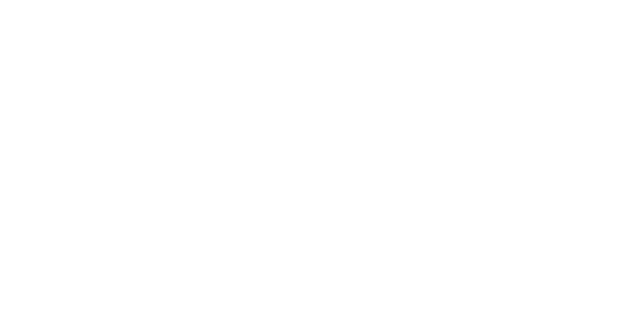
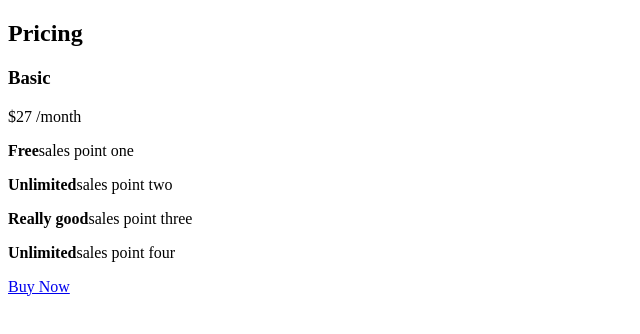
Before and after one commit to sabbir10s/pricing-card, a plain HTML site: page index.html in a window 1280 px wide. Shown: the whole page, without its empty margins (0-640 px from the left). Drawn offline with Linux system fonts and the light colour scheme.

Commit message:
first card added

```diff
--- a/index.html
+++ b/index.html
@@ -1,5 +1,6 @@
 <!DOCTYPE html>
 <html lang="en">
+
 <head>
     <meta charset="UTF-8">
     <meta http-equiv="X-UA-Compatible" content="IE=edge">
@@ -9,7 +10,27 @@
     <link rel="stylesheet" href="style.css">
     <title>Pricing Card</title>
 </head>
+
 <body>
+    <section class="pricing">
+        <div class="container">
+            <h2>Pricing</h2>
 
+            <div class="pricing__grid">
+                <div class="card">
+                    <h3 class="card__title">Basic</h3>
+                    <p class="card__price">$27 <span>/month</span></p>
+                    <div class="card__body">
+                        <p><strong>Free</strong>sales point one</p>
+                        <p><strong>Unlimited</strong>sales point two</p>
+                        <p><strong>Really good</strong>sales point three</p>
+                        <p><strong>Unlimited</strong>sales point four</p>
+                        <a href="#" class="button card__button">Buy Now</a>
+                    </div>
+                </div>
+            </div>
+        </div>
+    </section>
 </body>
+
 </html>
```
